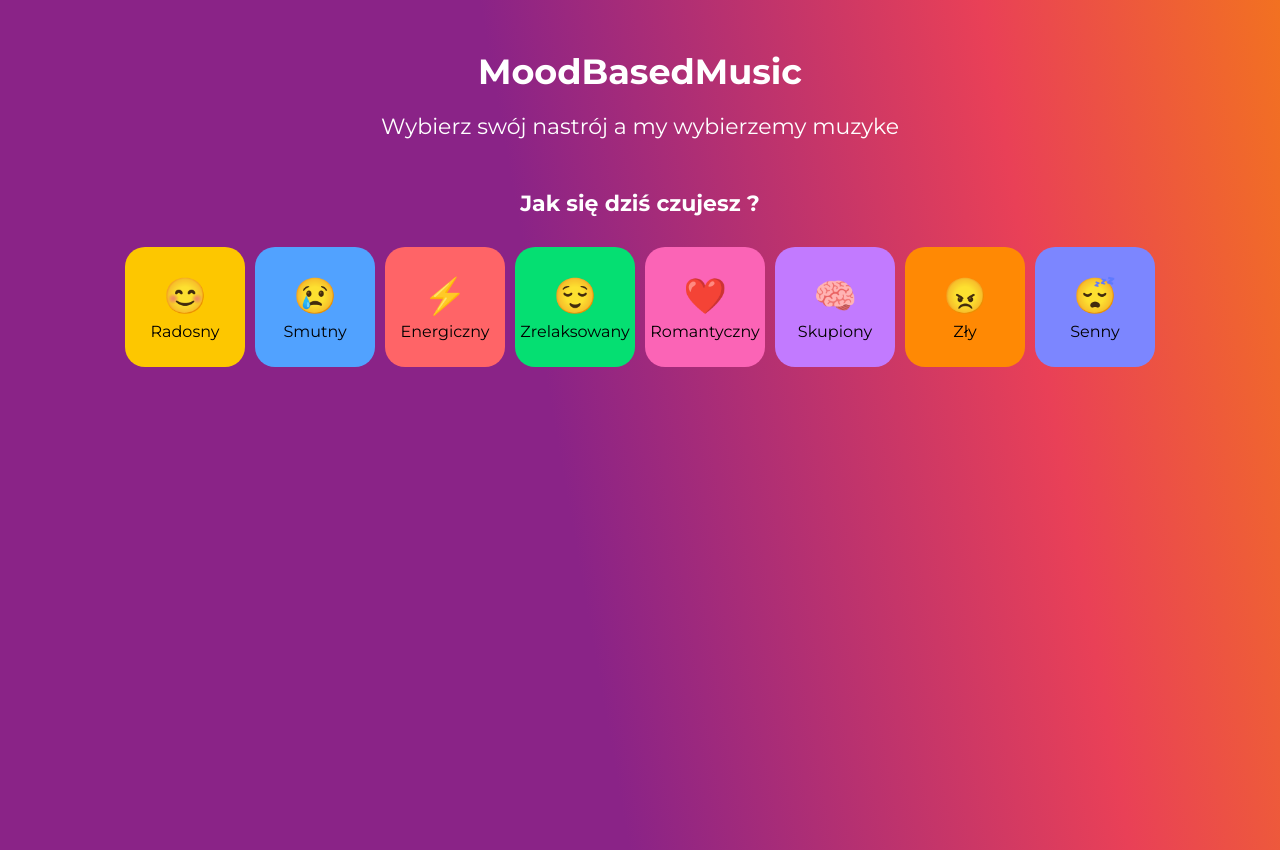
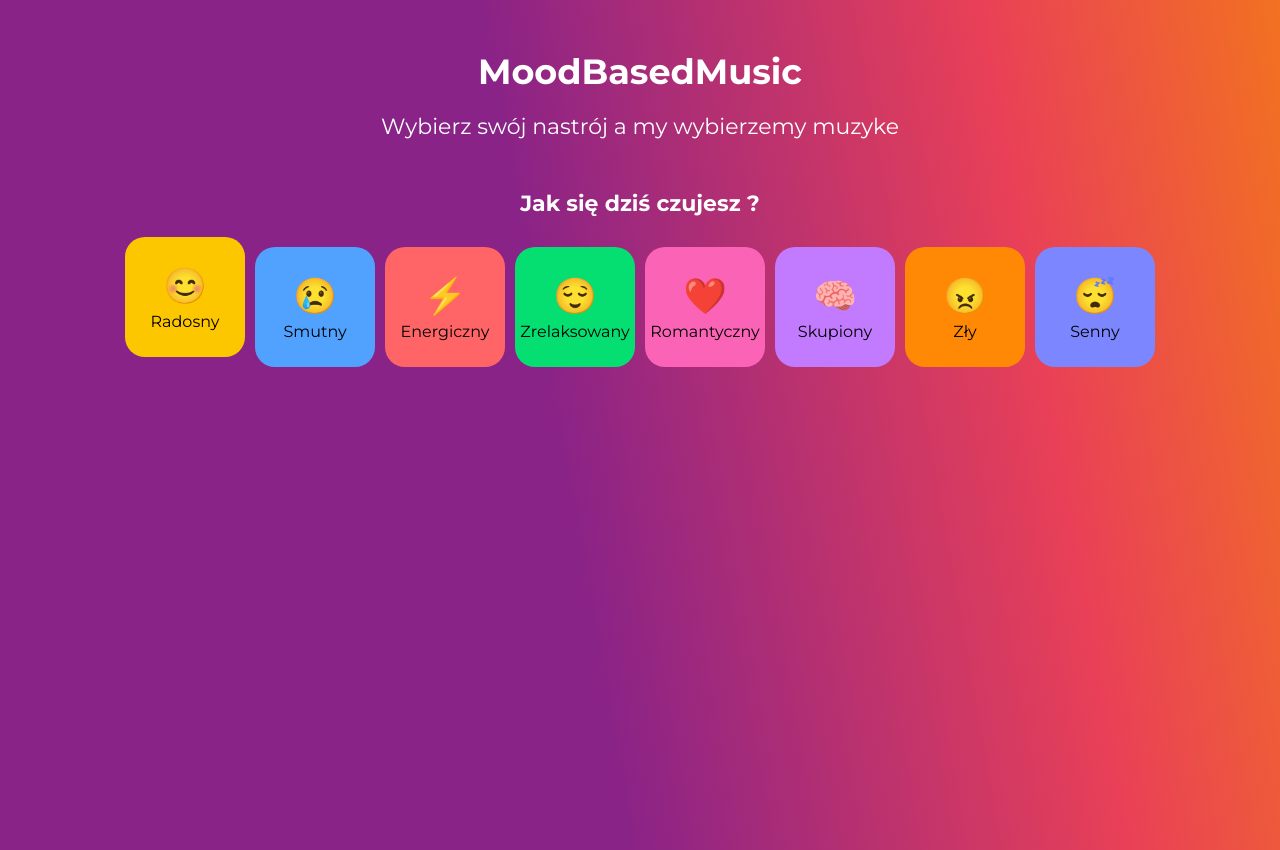
Before and after one commit to vardy41/MoodBasedApp, a React (Vite) app: page / in a window 1280 px wide. In both pictures the pointer is over the item 185 px from the left and 307 px from the top of the page. Built offline with nearby package versions, Linux system fonts and the light colour scheme.

Commit message:
Added cursor:pointer to MoodCard and hover

```diff
--- a/src/components/MoodCard/index.scss
+++ b/src/components/MoodCard/index.scss
@@ -5,9 +5,14 @@
 	align-items: center;
 	width: 12rem;
 	height: 12rem;
-    gap: 0.5rem;
+	gap: 0.5rem;
 	list-style: none;
 	border-radius: 2rem 2rem 2rem 2rem;
+	cursor: pointer;
+	transition: transform 0.3s ease;
+	&:hover {
+		transform: translateY(-1rem);
+	}
 	&__emoticon {
 		font-size: 3.5rem;
 	}
```
